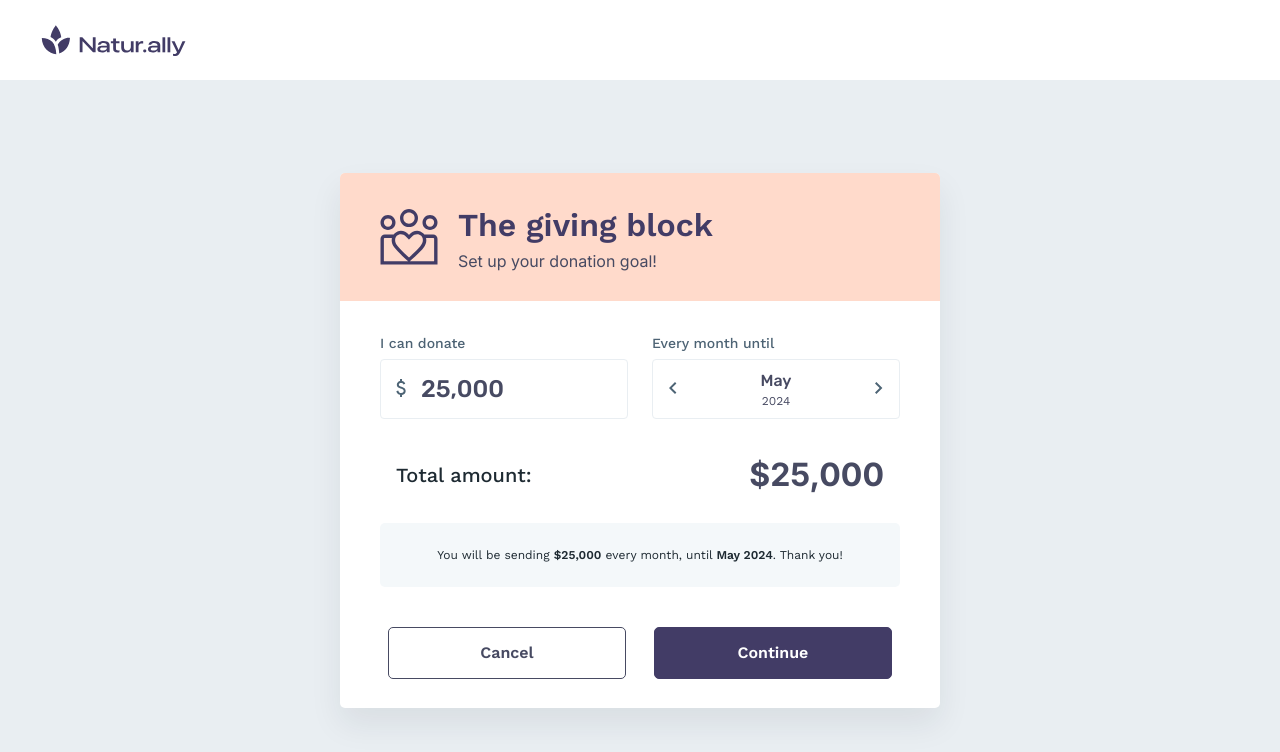
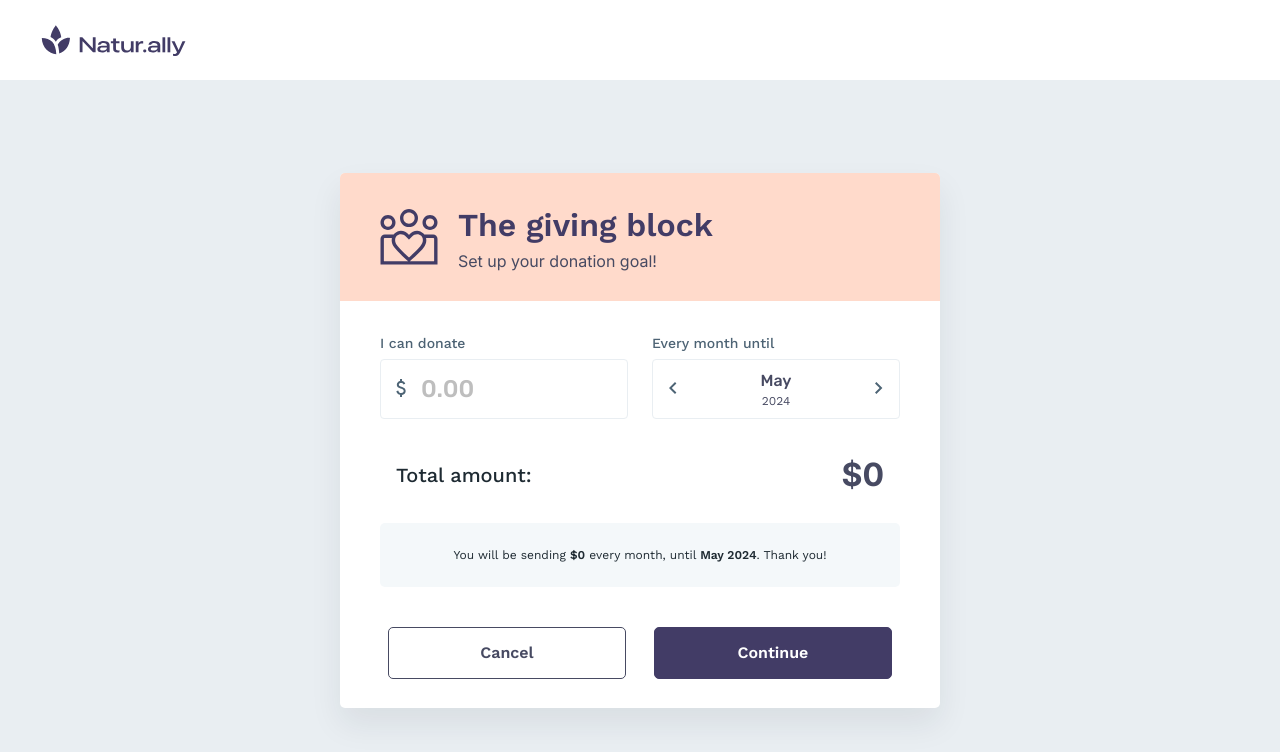
Before and after one commit to medynski/donation-form, a Next.js app: page / in a window 1280 px wide. Shown: the top 752 px of the page. Built offline with nearby package versions, Linux system fonts and the light colour scheme.

Commit message:
feat: implemented CurrencyInput functionality

```diff
--- a/app/components/CurrencyInput.tsx
+++ b/app/components/CurrencyInput.tsx
@@ -1,20 +1,38 @@
-import { FunctionComponent } from "react";
+import { ChangeEvent, FunctionComponent, KeyboardEvent, useState } from "react";
 import { Icon, IconName } from "./Icon";
 import { Rubik } from "next/font/google";
 
 const rubik = Rubik({ subsets: ["latin"], weight: ["500"] });
 
-export const CurrencyInput: FunctionComponent = () => {
+export const CurrencyInput: FunctionComponent<{
+  value: string;
+  onValueChange: (value: string) => void;
+}> = ({ value, onValueChange }) => {
+  const handleChange = (event: ChangeEvent<HTMLInputElement>) => {
+    const inputValue = event.target.value.replace(/[^\d.]/g, "");
+    const parts = inputValue.split(".");
+    // format the integer part with commas
+    parts[0] = parts[0].replace(/\B(?=(\d{3})+(?!\d))/g, ",");
+
+    // restrict the decimal part to a maximum of 2 digits
+    if (parts[1] && parts[1].length > 2) {
+      parts[1] = parts[1].slice(0, 2);
+    }
+    onValueChange(parts.join("."));
+  };
+
   return (
-    <div className="flex h-[60px] w-[248px] rounded-[4px] border border-solid border-stroke py-4">
+    <div className="input-host flex h-[60px] w-[248px] rounded-[4px] border border-solid border-stroke py-4 has-[input:focus]:!border-midnight-purple">
       <div className="mx-2">
         <Icon name={IconName.Dollar} />
       </div>
 
       <input
-        className={`w-48 text-2xl font-medium text-purple-grey outline-0 ${rubik.className}`}
+        className={`placeholder:text-purple-grey-100 w-48  text-2xl font-medium text-purple-grey outline-0 ${rubik.className}`}
+        placeholder="0.00"
         type="text"
-        defaultValue="25,000"
+        value={value}
+        onChange={handleChange}
       />
     </div>
   );
--- a/app/components/DonationForm.tsx
+++ b/app/components/DonationForm.tsx
@@ -6,16 +6,19 @@ import { DonationSummary } from "./DonationSummary";
 import { PeriodInput } from "./PeriodInput";
 import { CurrencyInput } from "./CurrencyInput";
 import { InputLabel } from "./InputLabel";
-import { FunctionComponent, useMemo, useState } from "react";
+import { FunctionComponent, useMemo, useRef, useState } from "react";
 import { formatCurrency } from "./../utils/formatCurrency";
 import { formatDate } from "../utils/formatDate";
+import { convertCurrencyToFloat } from "../utils/convertCurrencyToFloat";
 
 export const DonationForm: FunctionComponent = () => {
-  const [amount, setAmount] = useState(25000);
+  const [amount, setAmount] = useState("");
   const [period, setPeriod] = useState(1);
+  const floatAmount = useRef(0);
 
   const summaryAmount = useMemo(() => {
-    return amount * period;
+    floatAmount.current = convertCurrencyToFloat(amount);
+    return floatAmount.current * period;
   }, [amount, period]);
 
   const displayDate = useMemo(() => formatDate(period), [period]);
@@ -26,7 +29,7 @@ export const DonationForm: FunctionComponent = () => {
         <div className="flex justify-between">
           <div>
             <InputLabel>I can donate</InputLabel>
-            <CurrencyInput />
+            <CurrencyInput value={amount} onValueChange={setAmount} />
           </div>
           <div>
             <InputLabel>Every month until</InputLabel>
@@ -42,8 +45,10 @@ export const DonationForm: FunctionComponent = () => {
       <section className="mb-8">
         <Banner>
           You will be sending{" "}
-          <span className="font-bold">{formatCurrency(amount)}</span> every
-          month, until{" "}
+          <span className="font-bold">
+            {formatCurrency(floatAmount.current)}
+          </span>{" "}
+          every month, until{" "}
           <span className="font-bold">
             {displayDate.month} {displayDate.year}
           </span>
--- a/app/components/DonationSummary.tsx
+++ b/app/components/DonationSummary.tsx
@@ -12,7 +12,7 @@ export const DonationSummary: FunctionComponent<{ amount: number }> = ({
         Total amount:
       </div>
       <div
-        className={`text-[32px] font-bold text-purple-grey ${inter.className}`}
+        className={`max-w-72 truncate text-[32px] font-bold text-purple-grey ${inter.className}`}
       >
         {formatCurrency(amount)}
       </div>
--- a/app/page.tsx
+++ b/app/page.tsx
@@ -10,11 +10,12 @@ export default function Home() {
         <div className="flex h-32 items-center rounded-tl rounded-tr bg-salmon px-10">
           <div>
             <Image
-              className="h-auto w-auto"
               src="/giving-block.svg"
               alt="Giving block"
-              width={56}
-              height={56}
+              width="0"
+              height="0"
+              sizes="100vw"
+              className="h-auto w-auto"
               priority
             />
           </div>
--- /dev/null
+++ b/app/utils/convertCurrencyToFloat.ts
@@ -0,0 +1,6 @@
+export const convertCurrencyToFloat = (currency: string): number => {
+  const parts = currency.replace(/,/g, "").split(".");
+  const numericString =
+    parts.length === 1 ? parts[0] : parts[0] + "." + parts[1];
+  return parseFloat(numericString) || 0;
+};
--- a/app/utils/formatCurrency.ts
+++ b/app/utils/formatCurrency.ts
@@ -1,7 +1,11 @@
 export const formatCurrency = (amount: number) => {
+  const hasDecimals = amount % 1 !== 0;
+  const decimalPlaces = hasDecimals ? 2 : 0;
+
   return new Intl.NumberFormat("en-US", {
     style: "currency",
     currency: "USD",
-    maximumSignificantDigits: 2,
+    minimumFractionDigits: decimalPlaces,
+    maximumFractionDigits: decimalPlaces,
   }).format(amount);
 };
--- a/tailwind.config.ts
+++ b/tailwind.config.ts
@@ -21,6 +21,7 @@ const config: Config = {
       "midnight-purple-500": "#645D93",
       "midnight-purple-800": "#241E47",
       "purple-grey": "#474A62",
+      "purple-grey-100": "#BEBEBE",
       "purple-grey-200": "#F4F5FE",
       "purple-grey-300": "#E9EAF2",
       "purple-grey-500": "#F7F6FF",
```
